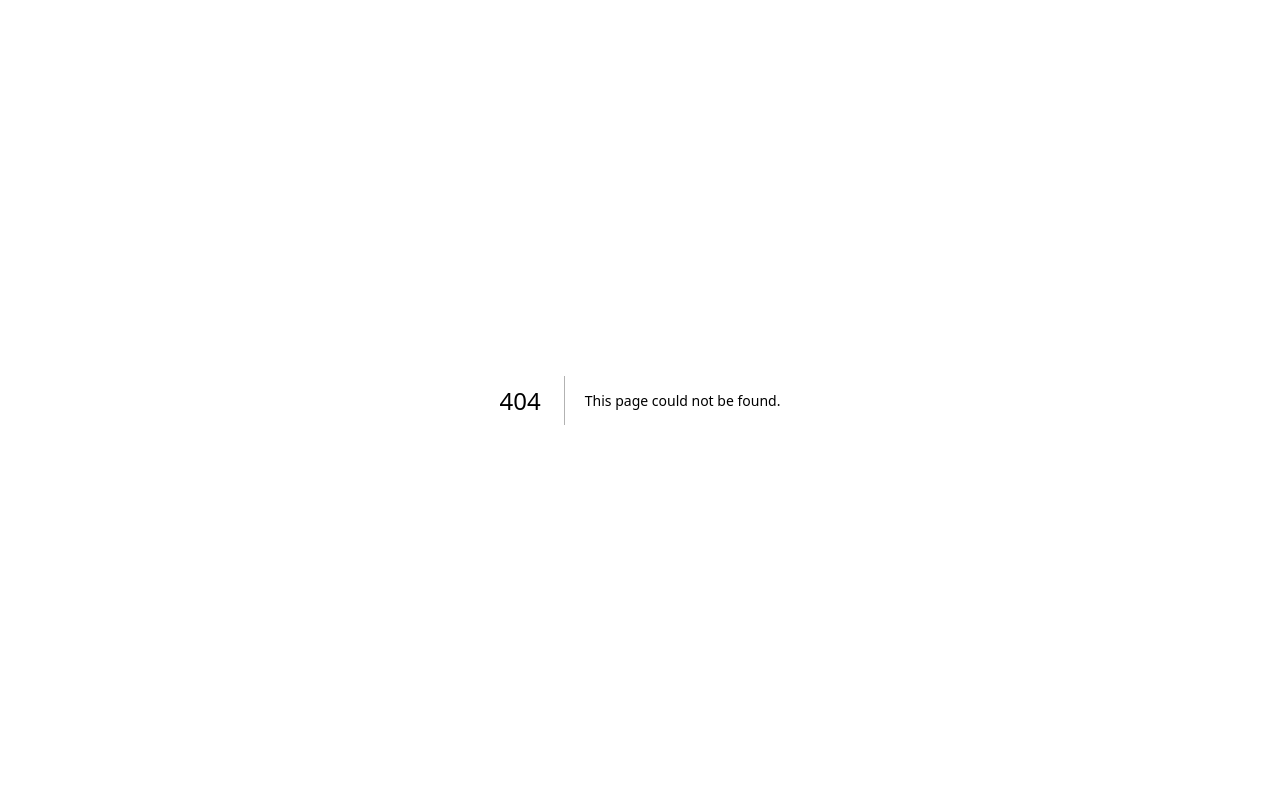
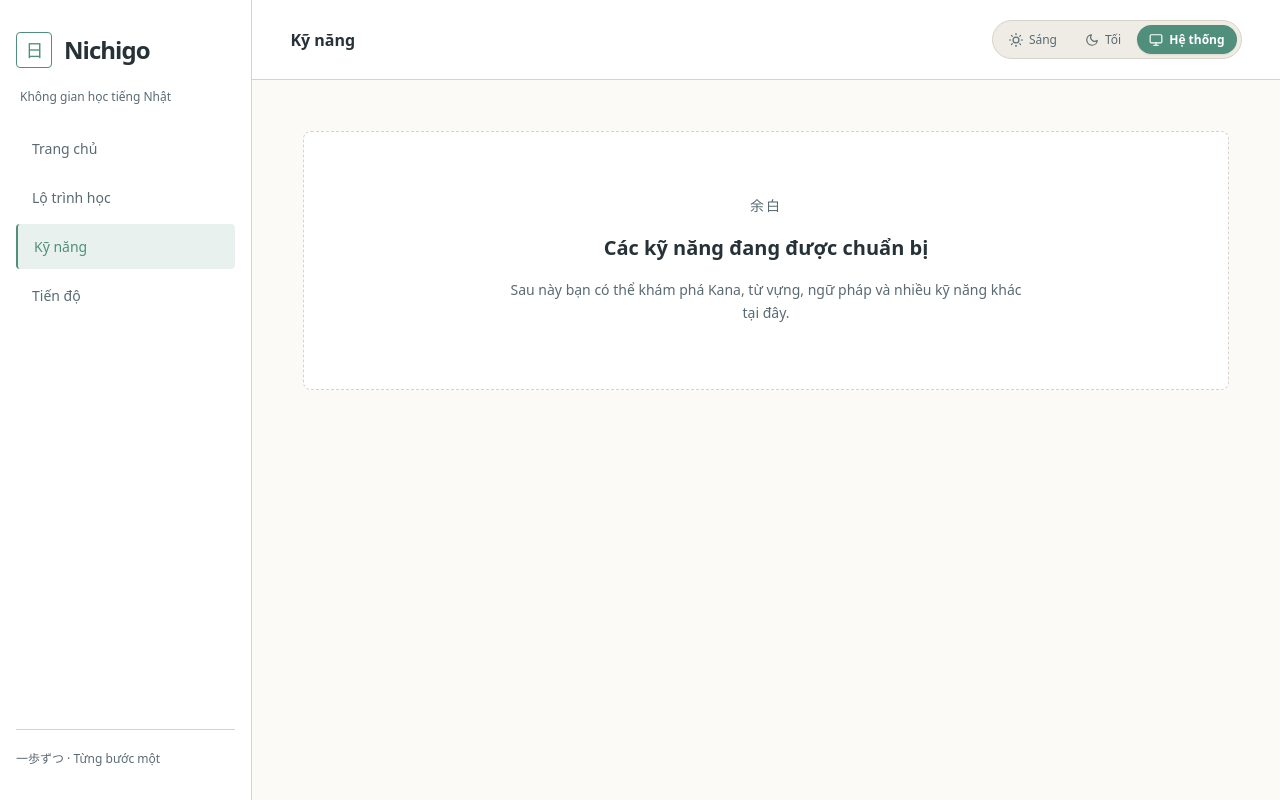
Before and after one commit to HoangDang1123/nichigo-japanese-learning, a Next.js app in the folder nichigo_frontend/: page /skills in a window 1280 px wide. Before the commit this address had no page. Built offline with nearby package versions, Linux system fonts and the light colour scheme.

Commit message:
feat(ui): add JPN-003 shell building blocks

```diff
--- /dev/null
+++ b/nichigo_frontend/src/app/skills/page.tsx
@@ -0,0 +1,5 @@
+import { AppShell } from "@/components/layout/app-shell";
+import { EmptyState } from "@/components/states/empty-state";
+export default function SkillsPage() {
+  return <AppShell title="Kỹ năng"><EmptyState title="Các kỹ năng đang được chuẩn bị" description="Sau này bạn có thể khám phá Kana, từ vựng, ngữ pháp và nhiều kỹ năng khác tại đây." /></AppShell>;
+}
```
